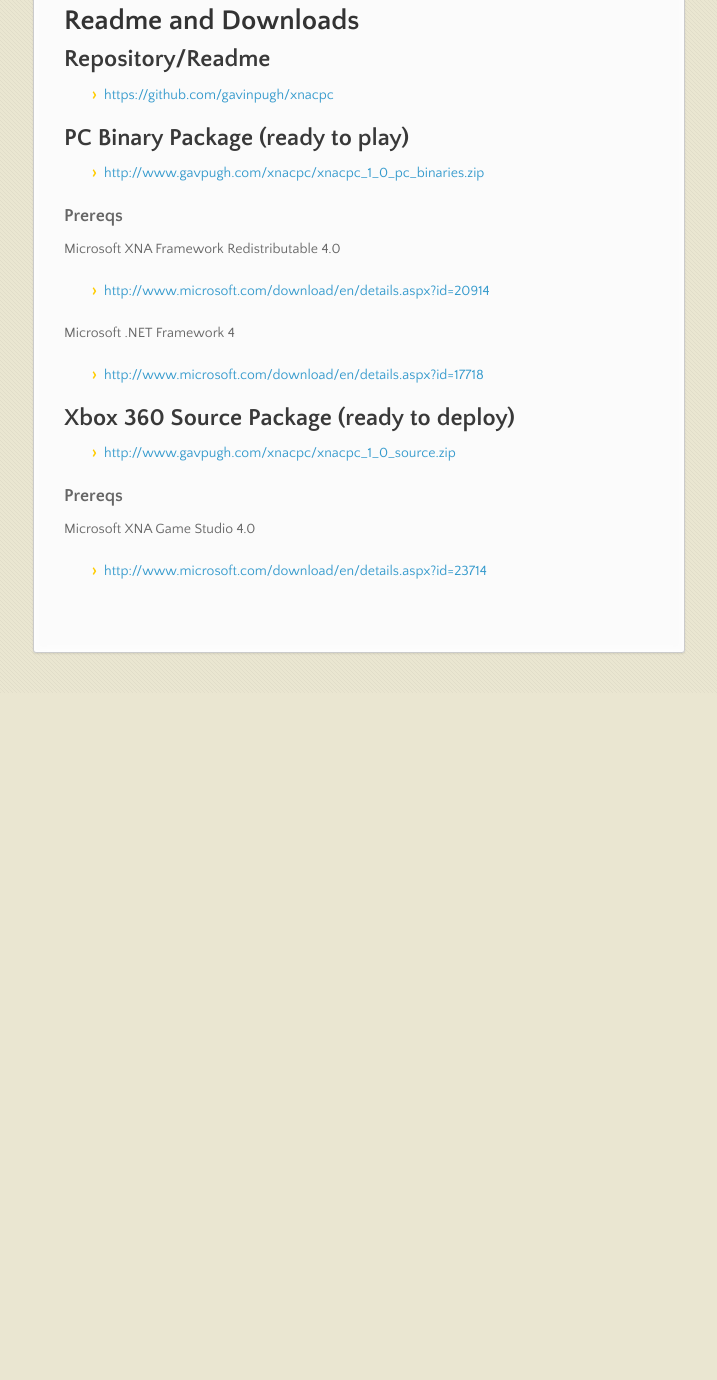
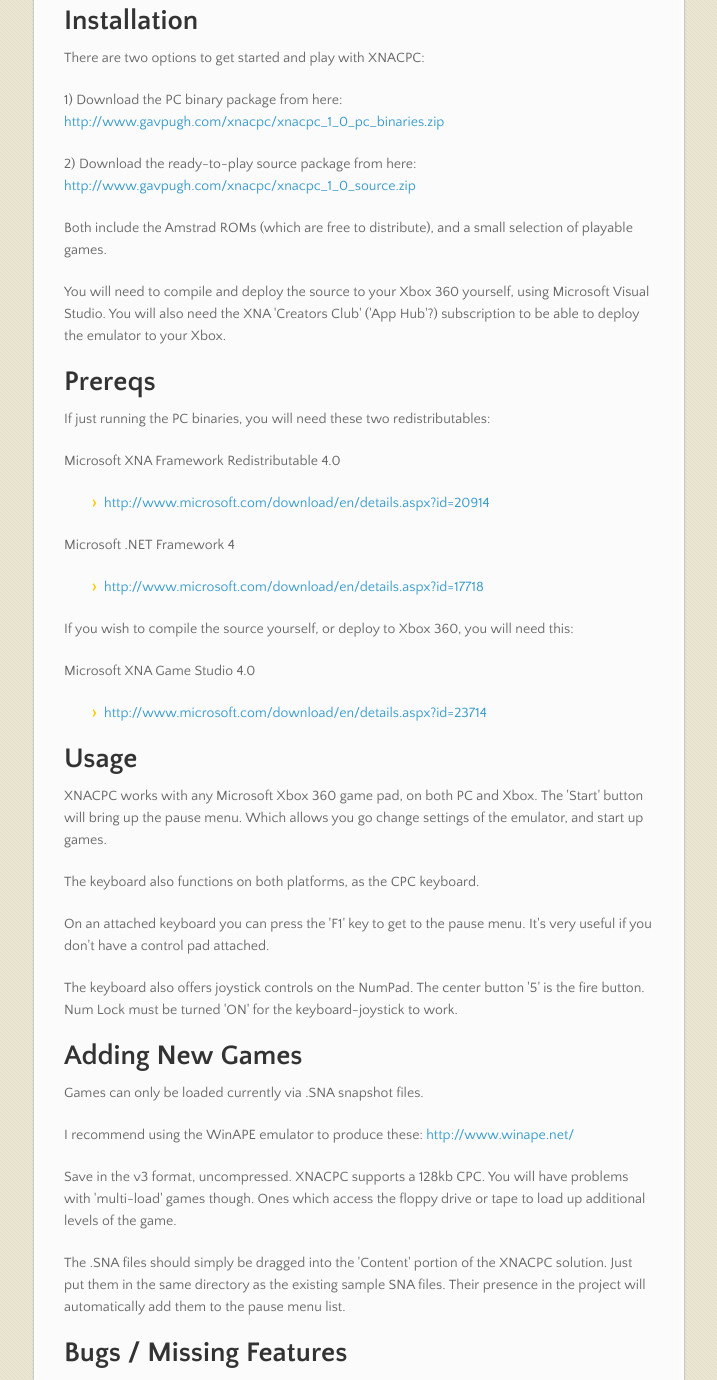
Before and after one commit to gavinpugh/xnacpc, a plain HTML site: page index.html in a window 1280 px wide. Shown: the part 1420-2800 px from the top of the page, without its empty margins (282-999 px from the left). Before the commit the page ends 2113 px from the top, so only its background shows below. Drawn offline with nearby package versions, Linux system fonts and the light colour scheme.

Commit message:
Create gh-pages branch via GitHub

```diff
--- a/index.html
+++ b/index.html
@@ -69,24 +69,24 @@
 <a href="http://www.youtube.com/watch?v=TfB2V1DmFs0"><img src="http://img.youtube.com/vi/TfB2V1DmFs0/0.jpg" alt="XNACPC In Action"></a></p>
 
 <h1>
-<a id="readme-and-downloads" class="anchor" href="#readme-and-downloads" aria-hidden="true"><span class="octicon octicon-link"></span></a>Readme and Downloads</h1>
+<a id="installation" class="anchor" href="#installation" aria-hidden="true"><span class="octicon octicon-link"></span></a>Installation</h1>
 
-<h2>
-<a id="repositoryreadme" class="anchor" href="#repositoryreadme" aria-hidden="true"><span class="octicon octicon-link"></span></a>Repository/Readme</h2>
+<p>There are two options to get started and play with XNACPC:</p>
 
-<ul>
-<li><a href="https://github.com/gavinpugh/xnacpc">https://github.com/gavinpugh/xnacpc</a></li>
-</ul>
+<p>1) Download the PC binary package from here:
+<a href="http://www.gavpugh.com/xnacpc/xnacpc_1_0_pc_binaries.zip">http://www.gavpugh.com/xnacpc/xnacpc_1_0_pc_binaries.zip</a></p>
 
-<h2>
-<a id="pc-binary-package-ready-to-play" class="anchor" href="#pc-binary-package-ready-to-play" aria-hidden="true"><span class="octicon octicon-link"></span></a>PC Binary Package (ready to play)</h2>
+<p>2) Download the ready-to-play source package from here:
+<a href="http://www.gavpugh.com/xnacpc/xnacpc_1_0_source.zip">http://www.gavpugh.com/xnacpc/xnacpc_1_0_source.zip</a></p>
 
-<ul>
-<li><a href="http://www.gavpugh.com/xnacpc/xnacpc_1_0_pc_binaries.zip">http://www.gavpugh.com/xnacpc/xnacpc_1_0_pc_binaries.zip</a></li>
-</ul>
+<p>Both include the Amstrad ROMs (which are free to distribute), and a small selection of playable games.</p>
 
-<h3>
-<a id="prereqs" class="anchor" href="#prereqs" aria-hidden="true"><span class="octicon octicon-link"></span></a>Prereqs</h3>
+<p>You will need to compile and deploy the source to your Xbox 360 yourself, using Microsoft Visual Studio. You will also need the XNA 'Creators Club' ('App Hub'?) subscription to be able to deploy the emulator to your Xbox.</p>
+
+<h1>
+<a id="prereqs" class="anchor" href="#prereqs" aria-hidden="true"><span class="octicon octicon-link"></span></a>Prereqs</h1>
+
+<p>If just running the PC binaries, you will need these two redistributables:</p>
 
 <p>Microsoft XNA Framework Redistributable 4.0</p>
 
@@ -100,21 +100,60 @@
 <li><a href="http://www.microsoft.com/download/en/details.aspx?id=17718">http://www.microsoft.com/download/en/details.aspx?id=17718</a></li>
 </ul>
 
-<h2>
-<a id="xbox-360-source-package-ready-to-deploy" class="anchor" href="#xbox-360-source-package-ready-to-deploy" aria-hidden="true"><span class="octicon octicon-link"></span></a>Xbox 360 Source Package (ready to deploy)</h2>
-
-<ul>
-<li><a href="http://www.gavpugh.com/xnacpc/xnacpc_1_0_source.zip">http://www.gavpugh.com/xnacpc/xnacpc_1_0_source.zip</a></li>
-</ul>
-
-<h3>
-<a id="prereqs-1" class="anchor" href="#prereqs-1" aria-hidden="true"><span class="octicon octicon-link"></span></a>Prereqs</h3>
+<p>If you wish to compile the source yourself, or deploy to Xbox 360, you will need this:</p>
 
 <p>Microsoft XNA Game Studio 4.0</p>
 
 <ul>
 <li><a href="http://www.microsoft.com/download/en/details.aspx?id=23714">http://www.microsoft.com/download/en/details.aspx?id=23714</a></li>
 </ul>
+
+<h1>
+<a id="usage" class="anchor" href="#usage" aria-hidden="true"><span class="octicon octicon-link"></span></a>Usage</h1>
+
+<p>XNACPC works with any Microsoft Xbox 360 game pad, on both PC and Xbox. The 'Start'
+button will bring up the pause menu. Which allows you go change settings of the
+emulator, and start up games.</p>
+
+<p>The keyboard also functions on both platforms, as the CPC keyboard.</p>
+
+<p>On an attached keyboard you can press the 'F1' key to get to the pause menu. It's
+very useful if you don't have a control pad attached.</p>
+
+<p>The keyboard also offers joystick controls on the NumPad. The center button '5'
+is the fire button. Num Lock must be turned 'ON' for the keyboard-joystick to work.</p>
+
+<h1>
+<a id="adding-new-games" class="anchor" href="#adding-new-games" aria-hidden="true"><span class="octicon octicon-link"></span></a>Adding New Games</h1>
+
+<p>Games can only be loaded currently via .SNA snapshot files.</p>
+
+<p>I recommend using the WinAPE emulator to produce these: <a href="http://www.winape.net/">http://www.winape.net/</a></p>
+
+<p>Save in the v3 format, uncompressed. XNACPC supports a 128kb CPC. You will have
+problems with 'multi-load' games though. Ones which access the floppy drive or
+tape to load up additional levels of the game.</p>
+
+<p>The .SNA files should simply be dragged into the 'Content' portion of the XNACPC
+solution. Just put them in the same directory as the existing sample SNA files.
+Their presence in the project will automatically add them to the pause menu list.</p>
+
+<h1>
+<a id="bugs--missing-features" class="anchor" href="#bugs--missing-features" aria-hidden="true"><span class="octicon octicon-link"></span></a>Bugs / Missing Features</h1>
+
+<ul>
+<li>The floppy disc drive isn't emulated</li>
+<li>The tape deck isn't emulated</li>
+<li>The only way to get games into the emulator is via the .SNA snapshot format.</li>
+<li>XNACPC supports v3 snapshots, but not the compressed variant.</li>
+<li>Amstrad Plus features aren't emulated.</li>
+<li>The CRTC emulation may have trouble with some 'exotic' software.</li>
+</ul>
+
+<h1>
+<a id="version-history" class="anchor" href="#version-history" aria-hidden="true"><span class="octicon octicon-link"></span></a>Version History</h1>
+
+<p>v1.0 - November 2011 - Initial Release</p>
       </section>
       <footer>
         <p>Project maintained by <a href="https://github.com/gavinpugh">gavinpugh</a></p>
```
Also changed, not shown: params.json (+1 -1 lines).
